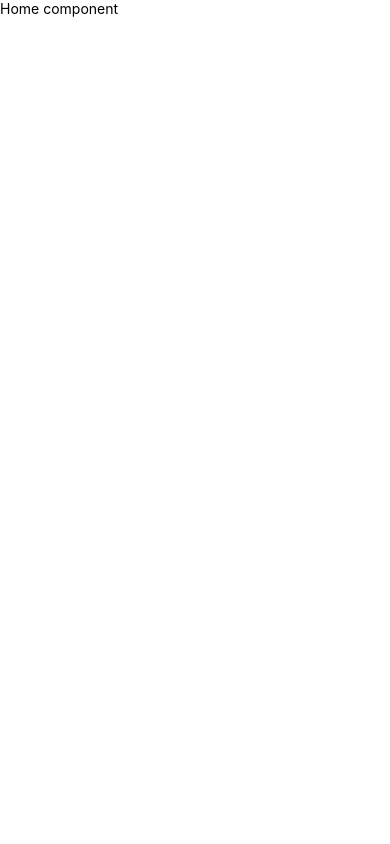
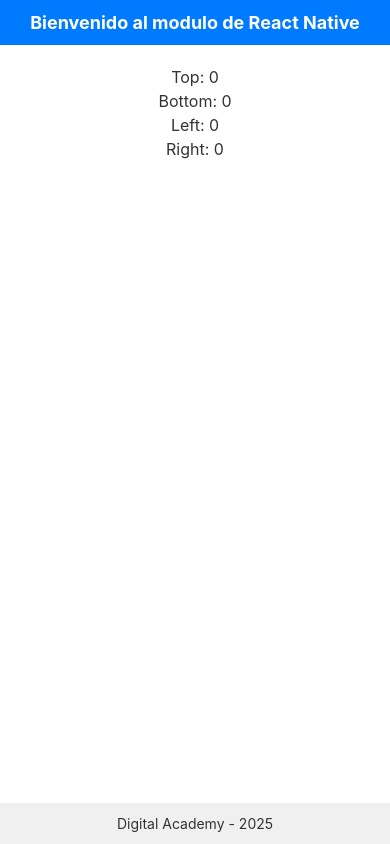
Before and after one commit to dheeyi/digital-academy-2025, a React Native app: screen / in a window 390 px wide. Built offline with nearby package versions, Linux system fonts and the light colour scheme.

Commit message:
DA-3 Home v2

```diff
--- a/src/screens/Home.tsx
+++ b/src/screens/Home.tsx
@@ -1,10 +1,26 @@
 import React from 'react';
 import { Text, View, StyleSheet } from 'react-native';
+import { useSafeAreaInsets } from 'react-native-safe-area-context';
 
 const Home = () => {
+  const insets = useSafeAreaInsets();
+
  return (
    <View style={styles.container}>
-     <Text>Home component</Text>
+     <View style={styles.header}>
+       <Text style={styles.headerText}>Bienvenido al modulo de React Native</Text>
+     </View>
+
+     <View style={styles.content}>
+       <Text style={styles.insetInfo}>Top: {insets.top}</Text>
+       <Text style={styles.insetInfo}>Bottom: {insets.bottom}</Text>
+       <Text style={styles.insetInfo}>Left: {insets.left}</Text>
+       <Text style={styles.insetInfo}>Right: {insets.right}</Text>
+     </View>
+
+     <View style={styles.footer}>
+       <Text style={styles.footerText}>Digital Academy - 2025</Text>
+     </View>
    </View>
  );
 }
@@ -12,7 +28,40 @@ const Home = () => {
 const styles = StyleSheet.create({
   container: {
     flex: 1,
-  }
+    backgroundColor: '#fff',
+  },
+  header: {
+    alignItems: 'center',
+    backgroundColor: '#007AFF',
+    paddingVertical: 12,
+  },
+  headerText: {
+    color: '#fff',
+    fontSize: 18,
+    fontWeight: 'bold',
+  },
+  content: {
+    flex: 1,
+    justifyContent: 'flex-start',
+    alignItems: 'center',
+    padding: 20,
+  },
+  insetInfo: {
+    fontSize: 16,
+    color: '#333',
+    textAlign: 'center',
+    lineHeight: 24,
+  },
+  footer: {
+    backgroundColor: '#f0f0f0',
+    paddingHorizontal: 16,
+    paddingVertical: 12,
+    alignItems: 'center',
+  },
+  footerText: {
+    color: '#333',
+    fontSize: 14,
+  },
 });
 
 export default Home;
```
